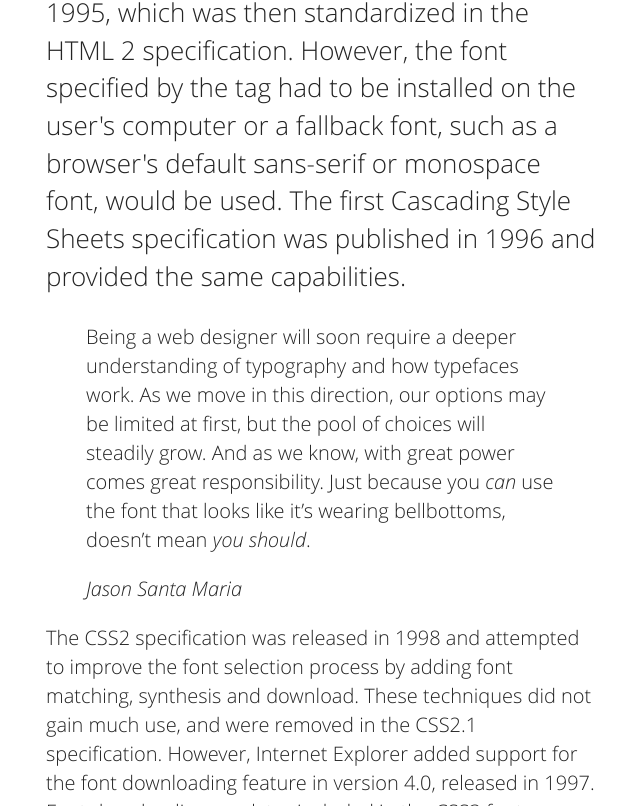
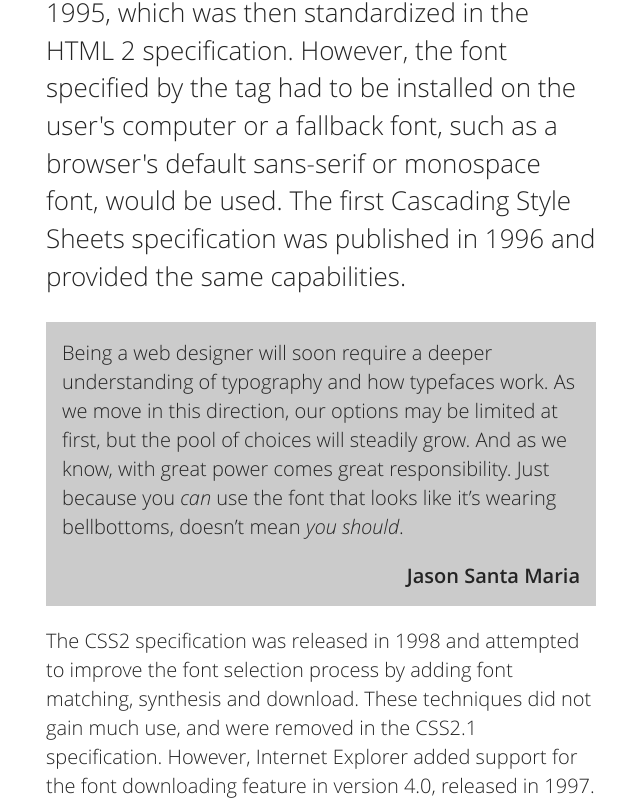
Before and after one commit to johnsont91/art336-week-02-johnsontien, a plain HTML site: page index.html in a window 1280 px wide. Shown: the part 453-1259 px from the top of the page, without its empty margins (319-959 px from the left). Drawn offline with Linux system fonts and the light colour scheme.

Commit message:
demo
demo

```diff
--- a/scss/_base.scss
+++ b/scss/_base.scss
@@ -79,6 +79,23 @@ b, strong {
     @include body-font-bold;
 }
 
+blockquote {
+    background-color: $background-color;
+    padding: 16px;
+    margin: 0;
+}
+
+blockquote p:first-of-type {
+    margin-top: 0;
+}
+
+blockquote cite {
+    display: block;
+    @include body-font-bold;
+    text-align: right;
+
+}
+
 ul {
     margin: 0 0 0 22px;
     // margin: top right bottom left
```
Also changed, not shown: css/main.css.
